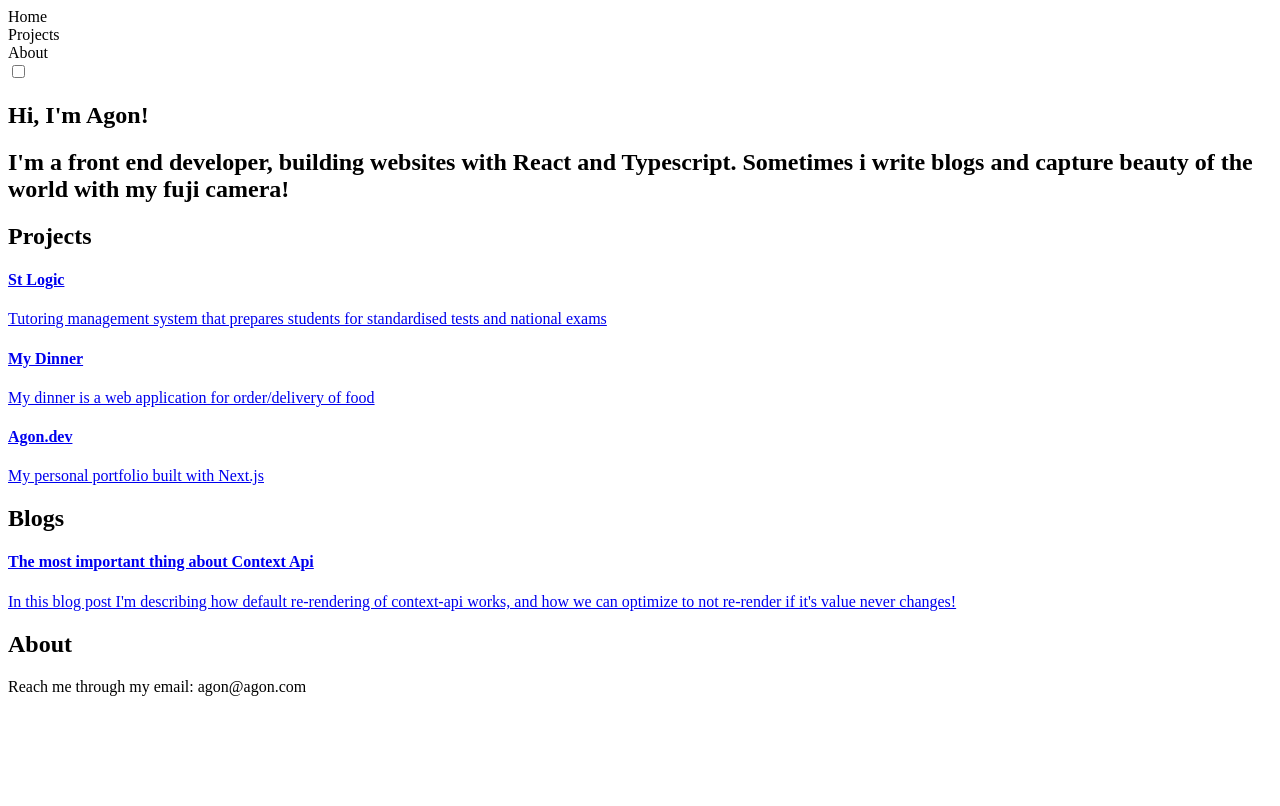
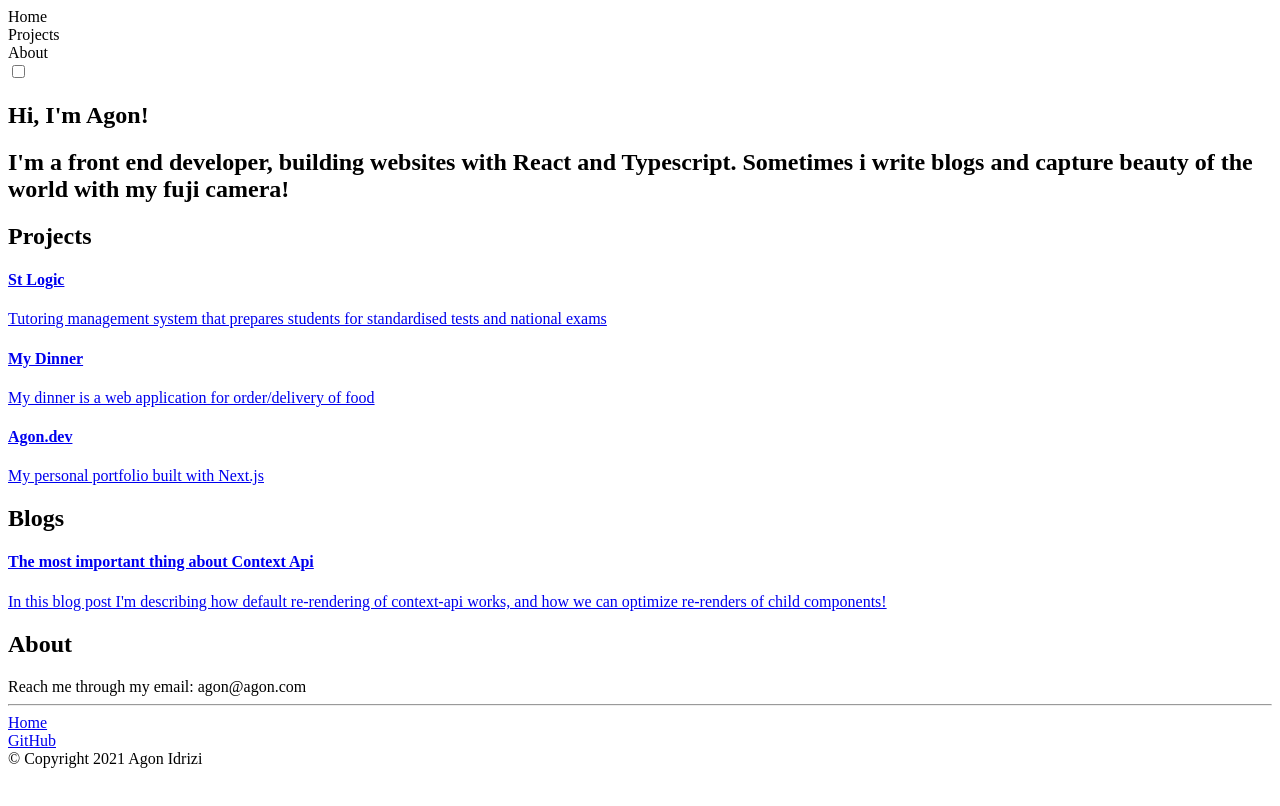
Before and after one commit to AgonIdrizi/agon-portfolio-blog, a Next.js app: page / in a window 1280 px wide. Shown: the top 806 px of the page. Built offline with nearby package versions, Linux system fonts and the light colour scheme.

Commit message:
add Footer

```diff
--- a/src/components/Container.tsx
+++ b/src/components/Container.tsx
@@ -5,6 +5,7 @@ import Head from "next/head";
 import ScrollToTop from '../components/ScrollToTop/ScrollToTop';
 
 import Header from "./Header";
+import Footer from "./Footer";
 
 const Container = (props) => {
   const router = useRouter();
@@ -41,7 +42,9 @@ const Container = (props) => {
       <Header refs={refs}  />
       <main className="flex flex-col justify-center px-8">
       {children}
+      <Footer />
       </main>
+
       <ScrollToTop />
     </div>
   );
--- /dev/null
+++ b/src/components/Footer.tsx
@@ -0,0 +1,36 @@
+import Link from 'next/link';
+import React from 'react';
+
+const ExternalLink = ({ href, children }) => (
+  <a
+    className="text-sm md:text-base lg:text-base text-gray-500 hover:text-gray-600 dark:text-gray-200 dark:hover:text-white transition"
+    target="_blank"
+    rel="noopener noreferrer"
+    href={href}
+  >
+    {children}
+  </a>
+);
+
+const Footer = () => {
+  return (
+    <footer className="max-w-2xl mx-auto w-full mb-8">
+      <hr className="w-full border-1 border-gray-200  mb-8" />
+      <div className="w-full max-w-2xl grid grid-cols-1 gap-4 pb-16 sm:grid-cols-3">
+        <div className="flex flex-col space-y-4">
+          <Link href="/">
+          <a className="text-sm md:text-base lg:text-base text-gray-500 hover:text-gray-600 dark:text-gray-100 dark:hover:text-white transition">Home</a>
+          </Link>
+        </div>
+        <div className="flex flex-col space-y-4">
+          <ExternalLink href="https://github.com/AgonIdrizi" >GitHub</ExternalLink>
+        </div>
+      </div>
+      <div className="flex justify-center">
+        <span className="text-gray-400 text-sm md:text-base lg:text-base mx-auto">© Copyright 2021 Agon Idrizi</span>
+      </div>
+    </footer>
+  );
+}
+
+export default Footer;
--- a/src/pages/index.tsx
+++ b/src/pages/index.tsx
@@ -43,7 +43,7 @@ export default function Home() {
           <h2 className="text-primary text-2xl md:text-4xl mb-6 font-bold justify-center">Blogs</h2>
           <BlogPost
             title="The most important thing about Context Api"
-            summary="In this blog post I'm describing how default re-rendering of context-api works, and how we can optimize to not re-render if it's value never changes!"
+            summary="In this blog post I'm describing how default re-rendering of context-api works, and how we can optimize re-renders of child components!"
             slug="context-api-rerendering"
           />
 
```
